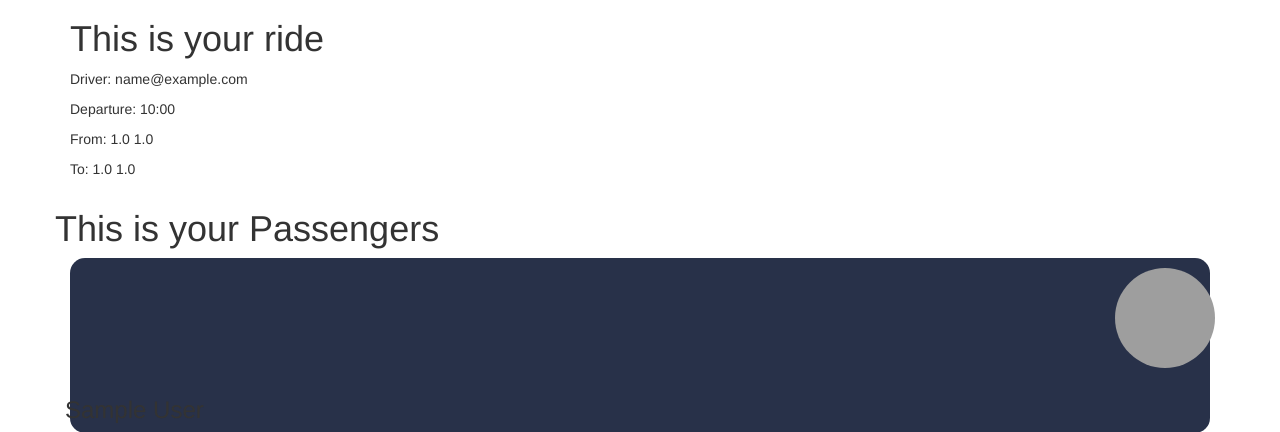
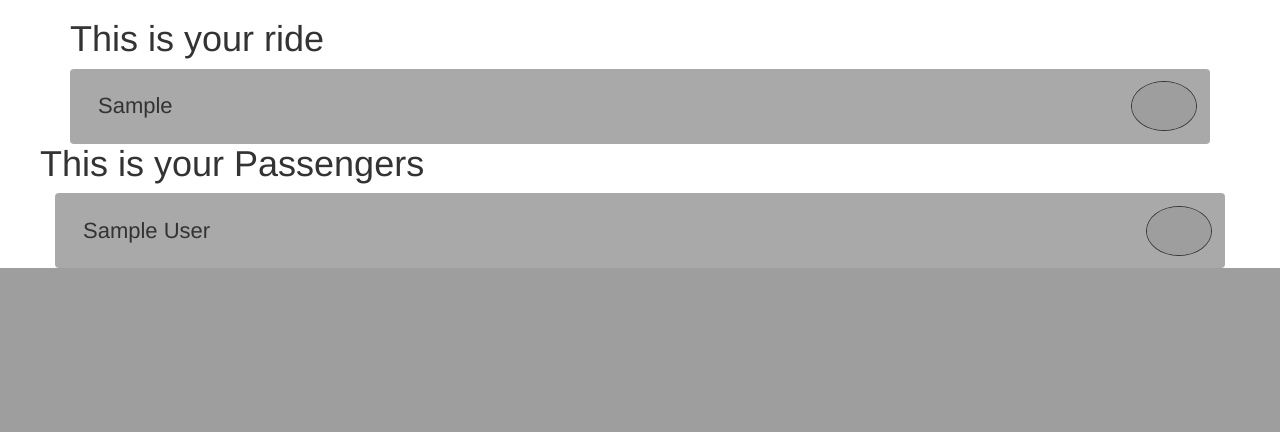
Before and after one commit to DERNTOAN/go2uni, a Rails app: page /rides/1 in a window 1280 px wide. Shown: the part 601-1033 px from the top of the page. After the commit the page ends 869 px from the top, so only its background shows below. Run offline with Rails 7, Linux system fonts and the light colour scheme; a user stored in the database is signed in; tables that the repository leaves empty hold one stand-in row (values such as "Sample post"); style sheets or scripts are compiled from the project's sources; parts of the project's set-up code (start-up, migrations or seed data) failed here and were passed over; some libraries are stand-ins or nearby versions; grey boxes are pictures that could not be loaded.

Commit message:
rides#show functional and style

```diff
--- /dev/null
+++ b/app/assets/stylesheets/components/_button.scss
@@ -0,0 +1,20 @@
+.btn-ride {
+  height: 75px;
+  width: 100%;
+  display: flex;
+  align-items: center;
+  img {
+    flex: 0 1 auto;
+  }
+  p {
+    margin: 0px;
+    flex: 1;
+    text-align: left;
+    padding-left: 15px;
+    font-size: 22px;
+    font-weight: 400;
+  }
+  li {
+    background-color: #F4F4F4;
+  }
+}
--- /dev/null
+++ b/app/assets/stylesheets/components/_card.scss
@@ -0,0 +1,55 @@
+.card {
+  height: 175px;
+  text-shadow: 0 1px 3px rgba(0,0,0,0.6);
+  background-size: cover !important;
+  background-position: center;
+  color: white;
+  position: relative;
+  margin-bottom: 10px;
+  background-color: #283149;
+  border-radius: 15px;
+}
+.card-user {
+    padding: 0px;
+    height: 50px;
+    border-radius: 50%;
+    object-fit: cover;
+    border: 1px solid;
+}
+.card-category {
+  position: absolute;
+  top: 10px;
+  left: 10px;
+  font-size: 15px;
+  text-transform: uppercase;
+}
+
+.card-category li {
+  list-style-type: none;
+}
+.card-description {
+  position: absolute;
+  bottom: 10px;
+  left: 10px;
+}
+.card-description h2 {
+  font-size: 24px;
+}
+.card-description p {
+  font-size: 14px;
+  opacity: 0.7;
+  font-weight: lighter;
+}
+.card-link {
+  position: absolute;
+  top: 0;
+  bottom: 0;
+  right: 0;
+  width: 100%;
+  z-index: 2;
+  background: black;
+  opacity: 0;
+}
+.card-link:hover {
+  opacity: 0.1;
+}
--- a/app/assets/stylesheets/components/_index.scss
+++ b/app/assets/stylesheets/components/_index.scss
@@ -3,3 +3,5 @@
 @import "navbar";
 @import "avatar";
 @import "dropdown";
+@import "card";
+@import "button";
--- a/app/assets/stylesheets/rides/_show.scss
+++ /dev/null
@@ -1,56 +0,0 @@
-.card {
-  height: 175px;
-  text-shadow: 0 1px 3px rgba(0,0,0,0.6);
-  background-size: cover !important;
-  background-position: center;
-  color: white;
-  position: relative;
-  margin-bottom: 10px;
-  background-color: #283149;
-  border-radius: 15px;
-}
-.card-user {
-  position: absolute;
-  right: 10px;
-  top: 10px;
-  width: 100px;
-  border-radius: 50%;
-  crop: fill;
-}
-.card-category {
-  position: absolute;
-  top: 10px;
-  left: 10px;
-  font-size: 15px;
-  text-transform: uppercase;
-}
-
-.card-category li {
-  list-style-type: none;
-}
-.card-description {
-  position: absolute;
-  bottom: 10px;
-  left: 10px;
-}
-.card-description h2 {
-  font-size: 24px;
-}
-.card-description p {
-  font-size: 14px;
-  opacity: 0.7;
-  font-weight: lighter;
-}
-.card-link {
-  position: absolute;
-  top: 0;
-  bottom: 0;
-  right: 0;
-  width: 100%;
-  z-index: 2;
-  background: black;
-  opacity: 0;
-}
-.card-link:hover {
-  opacity: 0.1;
-}
--- a/app/views/rides/show.html.erb
+++ b/app/views/rides/show.html.erb
@@ -6,34 +6,48 @@
   data-counterparts="<%= @passengers.to_json %>"
   data-marker_to="<%= @marker_to.to_json %>"
   data-map_as="driver"
-
   ></div>
 
   <div class="container">
-  <div>
+    <div class="row">
+      <div class="col-xs-12">
         <h1>This is your ride</h1>
-    <div>
-      <p>Driver: <%= @ride.user.email %></p>
-      <p>Departure: <%= @ride.departure_time.strftime("%H:%M") %></p>
-      <p>From: <%= @ride.from_lat %> <%= @ride.from_lng %></p>
-      <p>To: <%= @ride.to_lat %> <%= @ride.to_lng %></p>
+        <div class="dropdown">
+          <button style="background-color: #A9A9A9;" class="btn btn-secondary btn-ride dropdown-toggle" type="button" id="dropdownMenuButton" data-toggle="dropdown" aria-haspopup="true" aria-expanded="false">
+            <p><%= @ride.user.first_name %></p>
+            <%= cl_image_tag(@ride.user.photo, class: "card-user") %>
+          </button>
+          <div style="margin-top: 0; background-color: #A9A9A9;" class="dropdown-menu" aria-labelledby="dropdownMenuButton">
+          <div class="new-class">
+            <p class="dropdown-item" href="#">Email: <%= @ride.user.email %></p>
+            <p class="dropdown-item" href="#">Departure: <%=@ride.departure_time.strftime("%H:%M") %></p>
+            <p class="dropdown-item" href="#">From: <%= @ride.from_lat %> <%= @ride.from_lng %></p>
+            <p class="dropdown-item" href="#">To: <%= @ride.to_lat %> <%= @ride.to_lng %></p>
           </div>
           </div>
+        </div>
+      </div>
+
       <div class="row">
         <h1>This is your Passengers</h1>
-
         <% @offers.each do |offer| %>
         <div class="col-xs-12">
-      <div class="card">
 
 
+          <div class="dropdown">
+            <button style="background-color: #A9A9A9;" class="btn btn-secondary btn-ride dropdown-toggle" type="button" id="dropdownMenuButton" data-toggle="dropdown" aria-haspopup="true" aria-expanded="false">
+
+              <p><%=  offer.request.user.first_name %> <%=  offer.request.user.last_name %></p>
+
+              <%= cl_image_tag(offer.request.user.photo, class: "card-user")%>
+              <a href="myrequests/<%= offer.id %>"><%  offer.id %></a>
+            </button>
+            <div style="margin-top: 0; background-color: #A9A9A9; width: 100%;" class="dropdown-menu" aria-labelledby="dropdownMenuButton">
+              <p class="dropdown-item" href="#"><li>start time: <%=  offer.request.start_time.strftime("%H:%M") %></li></p>
+              <p class="dropdown-item" href="#"><li>stop time: <%= offer.request.stop_time.strftime("%H:%M") %></li></p>
+              <p class="dropdown-item" href="#"><li>Status <%= offer.confirmed == nil ? "unanswered" : "#{offer.confirmed}" %></li></p>
+              <p class="dropdown-item" href="#"><li>Description: <%= offer.request.user.description %></li></p>
             </div>
-          <div class="card-description">
-            <h2><%=  offer.request.user.first_name %> <%=  offer.request.user.last_name %></h2>
-
-          </div>
-          <img class="card-user" <%= cl_image_tag(offer.request.user.photo, height: 100, width: 100) %>
-          <a class="card-link" href="#" ></a>
           </div>
         </div>
         <% end %>
--- a/app/views/shared/_dropdown.html.erb
+++ /dev/null
@@ -1,3 +0,0 @@
-<div class="card-category"><li>start time: <%=  offer.request.start_time.strftime("%H:%M") %></li>
-  <li>stop time: <%= offer.request.stop_time.strftime("%H:%M") %></li>
-  <li>Status <%= offer.confirmed == nil ? "unanswered" : "#{offer.confirmed}" %></li><li><a href="myrequests/<%= offer.id %>"><%=  offer.id %></li></a>
```
Also changed, not shown: 1 other file. Lines whose indentation alone changed are shown as unchanged.
